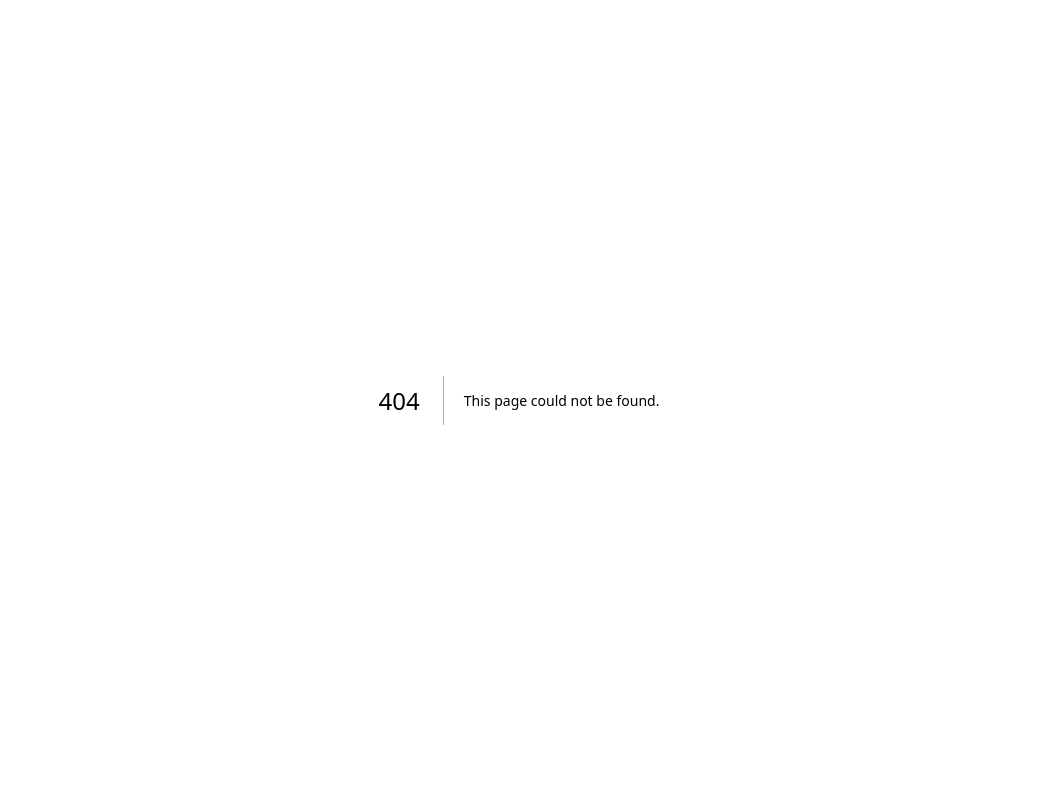
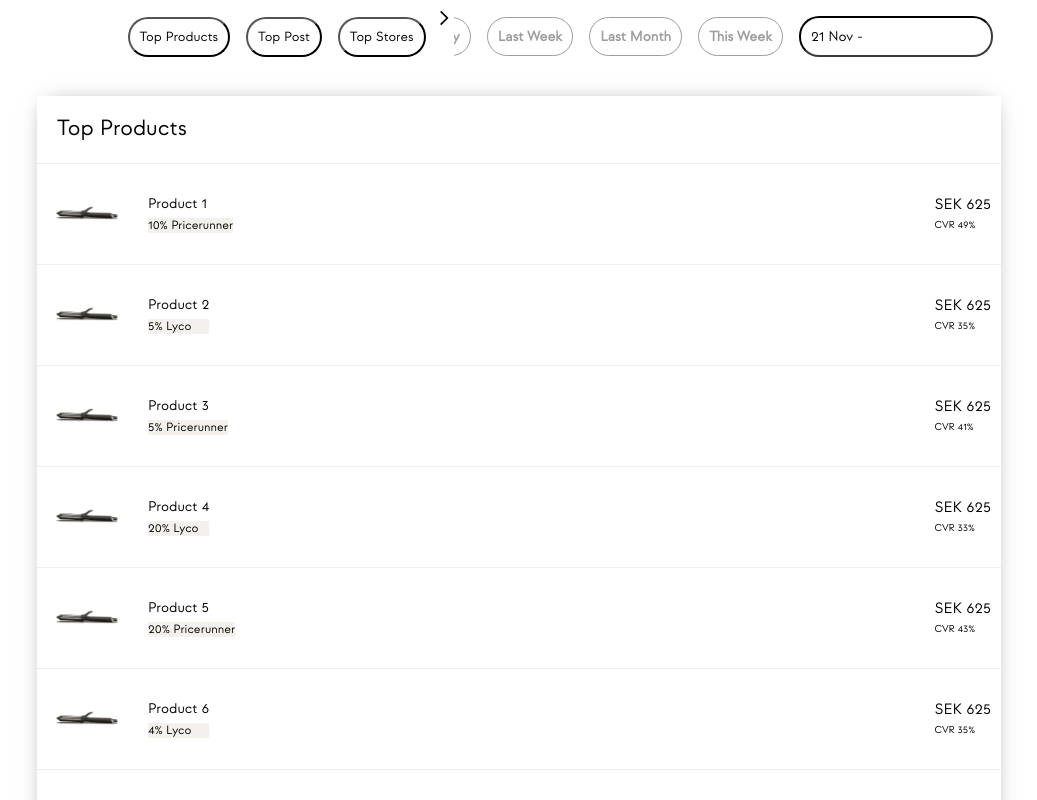
Before and after one commit to Varun-Brainvire/creators-dashboard, a Next.js app: page /topproducts in a window 1280 px wide. Before the commit this address had no page. Shown: the top 800 px of the page, without its empty margins (121-1158 px from the left). Built offline with nearby package versions, Linux system fonts and the light colour scheme.

Commit message:
css changes

```diff
--- a/src/components/Buttons.tsx
+++ b/src/components/Buttons.tsx
@@ -1,4 +1,4 @@
-import { useState } from "react";
+import { useState, useEffect } from "react";
 import {
   Button,
   ButtonContainer,
@@ -20,9 +20,8 @@ interface DateTypes {
 }
 
 const Buttons = () => {
-
   // let dummy ="";
-  const [dummy,setDummy]  = useState("")
+  const [dummy, setDummy] = useState("");
   const [state, setState] = useState([
     {
       startDate: new Date(),
@@ -30,13 +29,45 @@ const Buttons = () => {
       key: "selection",
     },
   ]);
-
+  const [selectedValue, setSelectedValue] = useState("");
+  const [select, isSelect] = useState(false);
   const [startDate, setStartDate] = useState<any>(new Date());
   const [endDate, setEndDate] = useState<Date | any>(null);
+  const [defaultDate, setDefault] = useState<any>(null);
+
+  var innerNames;
+
+  // useEffect(() => {
+  //   const defaultSelected = () => {
+  //     debugger
+  //     const today = new Date();
+  //     const day = today.getDay();
+  //     const diff = today.getDate() - day + (day === 0 ? -6 : 1);
+  //     console.log(day);
+  //     const monday = new Date(today.setDate(diff));
+
+  //     // console.log(format(monday, "do LLL"), "do LLL");
+  //     // format(monday,"do LLL")
+
+  //     let formatMonthDate = format(monday, "do LLL");
+
+  //     const sunday = new Date(monday);
+  //     sunday.setDate(sunday.getDate() + 6);
+
+  //     let formatSundayDate = format(sunday, "do LLL");
+
+  //     setDummy(formatMonthDate + "-" + formatSundayDate);
+  //     console.log(dummy);
+  //     setStartDate(monday);
+  //     setDefault(sunday);
+  //   };
+  //   defaultSelected();
+  // },[]);
 
   const onDateChange = (dates: any) => {
+    debugger;
     const [start, end] = dates;
-    console.log(dates,"dates")
+    console.log(dates, "dates");
     setStartDate(start);
     setEndDate(end);
 
@@ -67,8 +98,8 @@ const Buttons = () => {
 
     let formatSundayDate = format(sunday, "do LLL");
 
-    setDummy(formatMonthDate +"-" + formatSundayDate)
-    console.log(dummy)
+    setDummy(formatMonthDate + "-" + formatSundayDate);
+    console.log(dummy);
     setStartDate(monday);
     setEndDate(sunday);
 
@@ -103,10 +134,39 @@ const Buttons = () => {
     console.log(lastDayOfMonth);
   };
 
+  const handleChange =  (value: string) => {
+    console.log(value);
+    innerNames = value;
+    handleYesterday()
+    setSelectedValue(innerNames);
+    console.log(selectedValue,"isSelected");
+    console.log(innerNames === selectedValue)
+
+    isSelect(innerNames === selectedValue)
+  }
+
   return (
     <ButtonContainer>
-      <Button onClick={handleYesterday}>Yesterday</Button>
-      <Button onClick={handleLastWeek}>Last Week</Button>
+      <Button
+      $isSelected={select}
+        onClick={(e) => {
+          handleChange(e.target.innerText)
+        }}
+
+        // isSelected
+        value="Yesterday"
+      >
+        Yesterday
+      </Button>
+      <Button
+        $isSelected={select}
+        onClick={(e) => {
+          handleChange(e.target.innerText)
+        }}
+        $isSelected={select}
+      >
+        Last Week
+      </Button>
       <Button onClick={handleLastMonth}>Last Month</Button>
       <Button onClick={handleThisWeekClick}>This Week</Button>
       <Wrapper>
@@ -116,6 +176,7 @@ const Buttons = () => {
           endDate={endDate}
           selected={startDate}
           dateFormat="d MMM"
+          // onLoad={defaultSelected}
           // inline
           selectsRange
           onChange={onDateChange}
--- a/src/components/CardComponent.tsx
+++ b/src/components/CardComponent.tsx
@@ -3,7 +3,10 @@ import {
   MainWrapper,
   OneCardComponent,
   ProductContent,
+  ProductNameDiv,
   SekDiv,
+  StickyTitle,
+  StyledLink,
   TitleDiv,
 } from "./styles/button.styles";
 import Image from "next/image";
@@ -41,26 +44,30 @@ const CardComponent = (props: Product | Post, title: string) => {
 
   return (
     <>
-    <div>
+    <StickyTitle>
+      <StyledLink href={props.title.replace(/\s/g, "").toLowerCase()}>
       <OneCardComponent>{props.title}</OneCardComponent>
+      </StyledLink>
       {/* <svg>
         <polygon points="7.293 4.707 14.586 12 7.293 19.293 8.707 20.707 17.414 12 8.707 3.293 7.293 4.707">
         </polygon>
       </svg> */}
       {/* {Arrow} */}
-    </div>
-      <MainWrapper>
+    </StickyTitle>
+      <MainWrapper height = {true}>
         {props.productData.map((details) => {
           if (details.flag === "product") {
             return (
               <>
                 <ProductContent>
+                  <TitleDiv>
                   <Image src={image} height={80} width={80} alt="hi" />
-                  <TitleDiv>
+                  <ProductNameDiv>
                     <p style={{ margin: "0px", fontWeight: "2px" }}>
                       {details.name}
                     </p>
                     <span>{details.percent + "%" + " " + details.type} </span>
+                  </ProductNameDiv>
                   </TitleDiv>
                   <SekDiv>
                     <p style={{ margin: "0px", fontWeight: "12px" }}>SEK 625</p>
--- a/src/components/styles/button.styles.tsx
+++ b/src/components/styles/button.styles.tsx
@@ -1,5 +1,6 @@
 import styled from "styled-components";
 import DatePicker from "react-datepicker";
+import Link from "next/link";
 
 type ColumnProps = {
   size?: number;
@@ -11,16 +12,22 @@ type ColumnProps = {
   flexDirection?: string;
   marginTop?: number;
   marginLeft?: number;
+  margin?:boolean;
+  height?:boolean
 };
 
-export const Button = styled.button`
+export const Button = styled.button<{$isSelected?: boolean}>`
   font-family: "Strawford", sans-serif;
   background-color: white;
   border-radius: 20px;
   margin: 8px;
   padding: 10px;
   white-space: nowrap;
+  font-size: 14px;
+  font-weight: bold;
   /* float: right; */
+  color: ${({ $isSelected }) => ($isSelected ? '#3A3A3A' : '#9D9D9D')};
+  border: ${({ $isSelected }) => ($isSelected ? '2px solid #3A3A3A' : '1px solid #9D9D9D')};
 `;
 
 export const Container = styled.div`
@@ -73,6 +80,8 @@ export const ButtonContainer = styled.div`
 export const DatePickerDiv = styled.div`
   float: right;
   border-radius: 10px;
+  border-color:#3A3A3A;
+  font-size: medium;
 `;
 
 export const DatePickerInput = styled(DatePicker)`
@@ -81,6 +90,9 @@ export const DatePickerInput = styled(DatePicker)`
   border-radius: 20px;
   margin: 8px;
   padding: 10px;
+  font-weight: 500;
+  border-color:#3A3A3A;
+  font-size: 14px;
 `;
 
 export const ProductComponentDiv = styled.div`
@@ -155,8 +167,9 @@ export const Column = styled.div<ColumnProps>`
   /* margin-left: ${({ marginLeft }) => marginLeft + `px`}; */
   /* border:1px solid black; */
   border-radius: 5px;
-  margin: 10px;
-  height: 57vh;
+  margin: ${({margin}) => margin ? "10px" : "0px 150px"};
+  height: ${({height}) => height ? "57vh" :"" };
+
   -webkit-box-shadow: 0px 0px 22px -10px rgba(130, 120, 130, 1);
   -moz-box-shadow: 0px 0px 22px -10px rgba(130, 120, 130, 1);
   box-shadow: 0px 0px 22px -10px rgba(130, 120, 130, 1);
@@ -188,6 +201,7 @@ export const OneCardComponent = styled.p`
   line-height: 26.5px;
   border-bottom: 0.8px solid #efefef;
   margin: 0px;
+  color: black;
 `;
 
 export const CardsComponentContainer = styled.div`
@@ -206,6 +220,8 @@ export const ProductContent = styled.div`
 `;
 
 export const TitleDiv = styled.div`
+  display: flex;
+  /* flex-direction: column; */
   p {
     font-size: 14px;
     overflow: hidden;
@@ -227,7 +243,8 @@ export const SekDiv = styled.div`
   }
 `;
 export const MainWrapper = styled.div`
-  max-height: 47.5vh;
+  /* max-height: 47.5vh; */
+  max-height: ${({height}) => height ? "":"47.5vh" };
   overflow-y: scroll;
 
   &::-webkit-scrollbar {
@@ -239,3 +256,77 @@ export const MainWrapper = styled.div`
 export const TitleContainer = styled.div`
   border-color: #0668be;
 `;
+
+export const StyledLink = styled(Link)`
+  text-decoration: none;
+
+  &:focus,
+  &:hover,
+  &:visited,
+  &:link,
+  &:active {
+    text-decoration: none;
+  }
+`;
+
+export const OperationButtons = styled.button`
+  font-family: "Strawford", sans-serif;
+  background-color: white;
+  border-radius: 20px;
+  margin: 8px;
+  padding: 10px;
+  white-space: nowrap;
+`;
+
+export const OperationButtonsContainer = styled.div`
+  display: flex;
+  /* background-color: red; */
+  justify-content: flex-end;
+  align-items: center;
+  margin-bottom: 31px;
+  flex-wrap: nowrap;
+  overflow-x: auto;
+  width: 450px;
+  .rdrMonths {
+    .rdrStartEdge,
+    .rdrInRange {
+      background: red !important;
+    }
+  }
+  /* max-height: 47.5vh; */
+  /* overflow-x: scroll; */
+
+  @media (max-width: 576px) {
+    overflow-x: scroll;
+    justify-content: flex-start;
+    background-color: red;
+    /* border-radius: 0px; */
+  }
+
+  @media (max-width: 768px) {
+    overflow-x: scroll;
+    justify-content: flex-start;
+    /* border-radius: 0px; */
+  }
+`;
+
+export const CombineButtonDiv = styled.div`
+  display: flex;
+  flex-direction: row-reverse;
+  padding: 0px 150px;
+  justify-content: space-between;
+`;
+
+export const ProductNameDiv = styled.div`
+  display: flex;
+  flex-direction: column;
+  /* margin: 20px; */
+  justify-content: space-between;
+  padding: 21px;
+`;
+
+export const StickyTitle = styled.div`
+  position: sticky;
+  top: 0;
+  background-color: white;
+`
--- /dev/null
+++ b/src/pages/topproducts.tsx
@@ -0,0 +1,53 @@
+import {
+  Button,
+  ButtonContainer,
+  Column,
+  CombineButtonDiv,
+  DatePickerInput,
+  OperationButtons,
+  OperationButtonsContainer,
+  Wrapper,
+} from "@/components/styles/button.styles";
+import { useState } from "react";
+import "react-datepicker/dist/react-datepicker.css";
+import moment from "moment";
+// import { DateRange } from "react-date-range";
+import "react-date-range/dist/styles.css";
+import "react-date-range/dist/theme/default.css";
+import format from "date-fns/format";
+import Buttons from "@/components/Buttons";
+import CardComponent from "@/components/CardComponent";
+import TopProductData from "../../TopProductData.json";
+import svg from "../../public/reshot-icon-arrow-chevron-right-WDGHUKQ634.svg";
+import Image from "next/image";
+
+function Topproducts() {
+  return (
+    <>
+      <CombineButtonDiv>
+        <Buttons />
+        <Image src={svg} alt="arrow svg" height={20} width={20} />
+        <OperationButtonsContainer>
+          <OperationButtons>Top Products</OperationButtons>
+          <OperationButtons>Top Post</OperationButtons>
+          <OperationButtons>Top Stores</OperationButtons>
+        </OperationButtonsContainer>
+      </CombineButtonDiv>
+
+      <Column
+        margin={false}
+        flex={"flex"}
+        flexDirection={"column"}
+        size={4}
+        sizeMd={12}
+        sizeLg={12}
+        sizeSm={12}
+        height={false}
+      >
+        <CardComponent productData={TopProductData} title="Top Products" />
+      </Column>
+    </>
+  );
+}
+
+export default Topproducts;
```
Also changed, not shown: src/components/ProductComponent.tsx (+8 -0 lines). Lines whose indentation alone changed are shown as unchanged.
